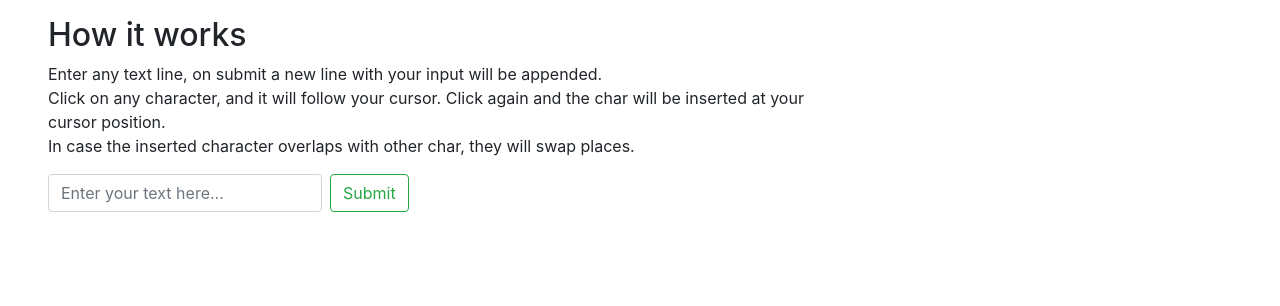
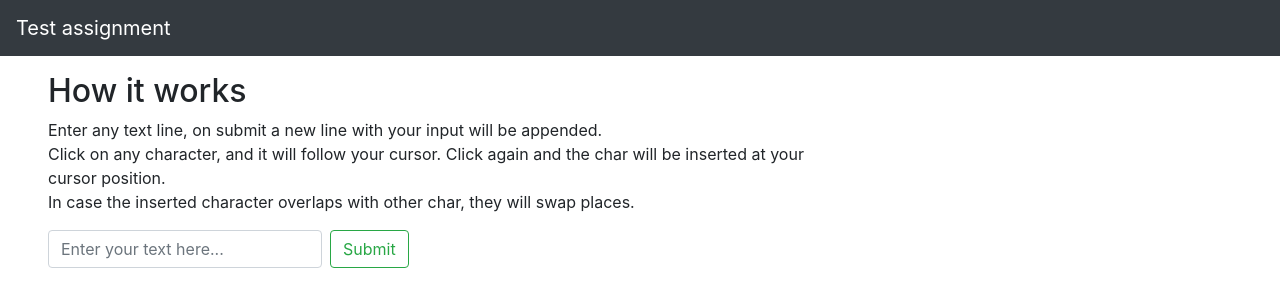
Before and after one commit to yehorkov/test-task, a plain HTML site: page index.html in a window 1280 px wide. Drawn offline with nearby package versions, Linux system fonts and the light colour scheme.

Commit message:
Update index.html

```diff
--- a/index.html
+++ b/index.html
@@ -2,12 +2,21 @@
 <html lang="en">
 <head>
     <meta charset="UTF-8">
-    <title> Dev-3 Test task</title>
+    <title>Test assignment</title>
     <link rel="stylesheet" href="https://cdn.jsdelivr.net/npm/bootstrap@4.6.1/dist/css/bootstrap.min.css">
     <link rel="stylesheet" href="style.css">
 </head>
 <body>
-<div class="col-12 col-md-9 col-xl-8 py-md-3 pl-md-5 bd-content overflow-scroll" role="main">
+<nav class="navbar navbar-expand-lg navbar-dark bg-dark">
+    <div class="collapse navbar-collapse" id="navbarSupportedContent">
+        <ul class="navbar-nav mr-auto">
+            <li>
+                <a class="navbar-brand" href=".">Test assignment</a>
+            </li>
+        </ul>
+    </div>
+</nav>
+<main class="col-12 col-md-9 col-xl-8 py-md-3 pl-md-5 bd-content overflow-scroll" role="main">
     <h2 class="bd-title" id="content">How it works</h2>
     <p>Enter any text line, on submit a new line with your input will be appended.<br>
         Click on any character, and it will follow your cursor. Click again and the char will be inserted at your cursor
@@ -20,7 +29,7 @@
         <button class="btn btn-outline-success my-2 my-sm-0" type="button">Submit</button>
     </form>
     <div id="rows" class="prevent-text-select"></div>
-</div>
+</main>
 </body>
 <script src="script.js"></script>
 </html>
```
